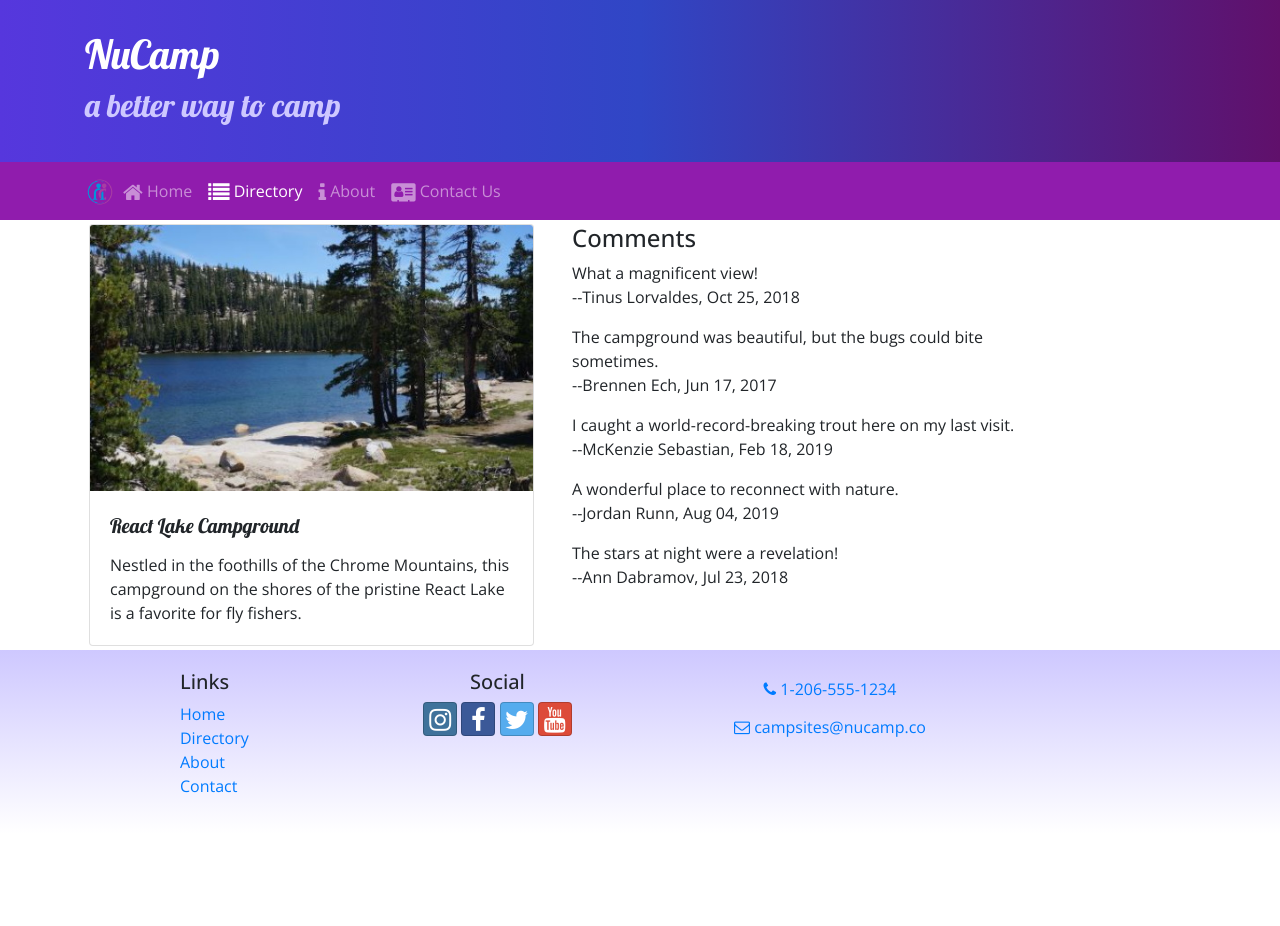
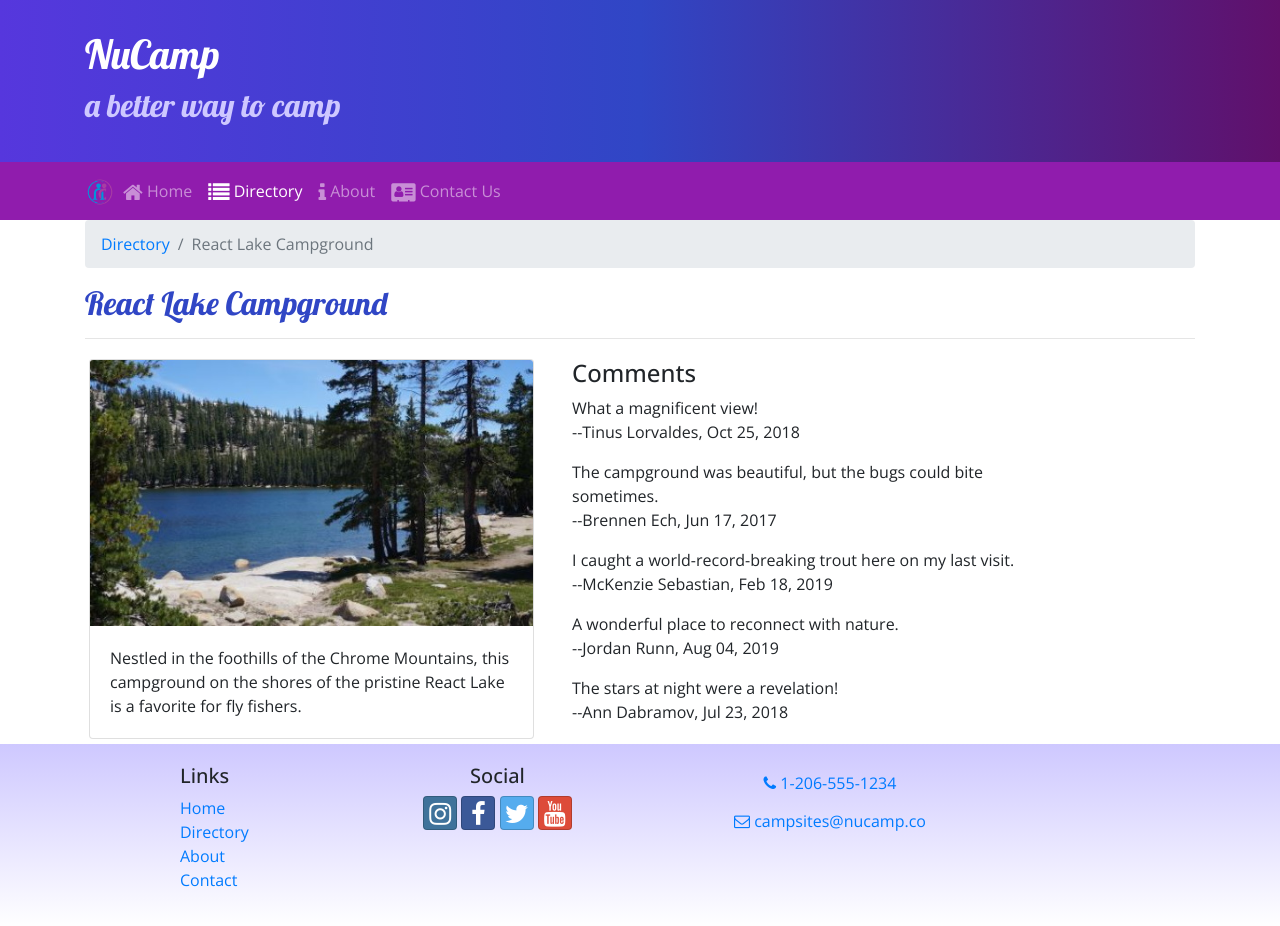
Before and after one commit to drobi710/nucampReact, a React (Create React App) app: page /directory/0 in a window 1280 px wide. Before the commit the page ends 834 px from the top, so only its background shows below. Built offline with nearby package versions, Linux system fonts and the light colour scheme.

Commit message:
add breadcrumb navigation to compsites and directory

```diff
--- a/src/components/CampsiteInfoComponent.js
+++ b/src/components/CampsiteInfoComponent.js
@@ -1,5 +1,6 @@
 import React from 'react';
-import { Card, CardImg, CardText, CardBody, CardTitle } from 'reactstrap';
+import { Card, CardImg, CardText, CardBody, CardTitle, Breadcrumb, BreadcrumbItem } from 'reactstrap';
+import { Link } from 'react-router-dom';
 
 function RenderCampsite({campsite}) {
     return(
@@ -7,7 +8,6 @@
             <Card>
                 <CardImg top src={campsite.image} alt={campsite.name} />
                 <CardBody>
-                    <CardTitle>{campsite.name}</CardTitle>
                     <CardText>{campsite.description}</CardText>
                 </CardBody>
             </Card>
@@ -41,6 +41,16 @@
         return (
             <div className="container">
                 <div className="row">
+                    <div className="col">
+                        <Breadcrumb>
+                            <BreadcrumbItem><Link to="/directory">Directory</Link></BreadcrumbItem>
+                            <BreadcrumbItem active>{props.campsite.name}</BreadcrumbItem>
+                        </Breadcrumb>
+                        <h2>{props.campsite.name}</h2>
+                        <hr />
+                    </div>
+                </div>
+                <div className="row">
                     <RenderCampsite campsite={props.campsite} />
                     <RenderComments comments={props.comments} />
                 </div>
--- a/src/components/ContactComponent.js
+++ b/src/components/ContactComponent.js
@@ -1,10 +1,16 @@
 import React from 'react';
+import { Breadcrumb, BreadcrumbItem } from 'reactstrap';
+import { Link } from 'react-router-dom';
 
 function Contact(props) {
     return (
         <div className="container">
             <div className="row">
                 <div className="col">
+                    <Breadcrumb>
+                        <BreadcrumbItem><Link to="/home">Home</Link></BreadcrumbItem>
+                        <BreadcrumbItem active>Contact Us</BreadcrumbItem>
+                    </Breadcrumb>
                     <h2>Contact Us</h2>
                     <hr />
                 </div>
```
Also changed, not shown: 1 other file (tests, documents, lock files or other folders).
